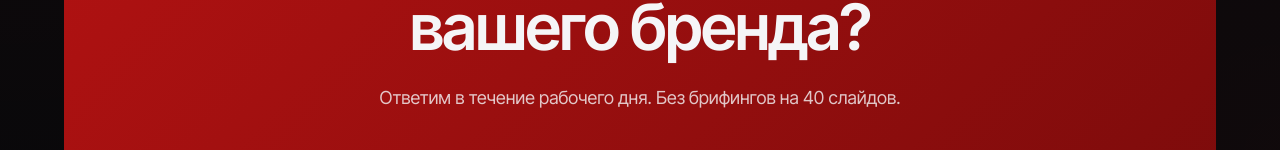
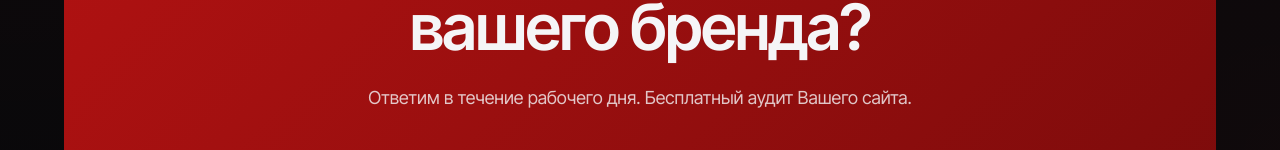
Before and after one commit to Sharhost/geoforce, a Next.js app: page / in a window 1280 px wide. Shown: the part 10888-11038 px from the top of the page. Built offline with nearby package versions, Linux system fonts and the light colour scheme.

Commit message:
Update FinalCta.tsx

```diff
--- a/components/sections/FinalCta.tsx
+++ b/components/sections/FinalCta.tsx
@@ -11,7 +11,7 @@ export function FinalCta() {
           style={{ background: "linear-gradient(135deg, var(--red-deep) 0%, #7A0B0B 100%)" }}
         >
           <h2 className="h1 max-w-3xl mx-auto">Обсудим видимость вашего бренда?</h2>
-          <p className="mt-6 text-lg opacity-80">Ответим в течение рабочего дня. Без брифингов на 40 слайдов.</p>
+          <p className="mt-6 text-lg opacity-80">Ответим в течение рабочего дня. Бесплатный аудит Вашего сайта.</p>
           <button
             onClick={open}
             className="mt-10 rounded-full px-10 py-4 font-medium"
```
